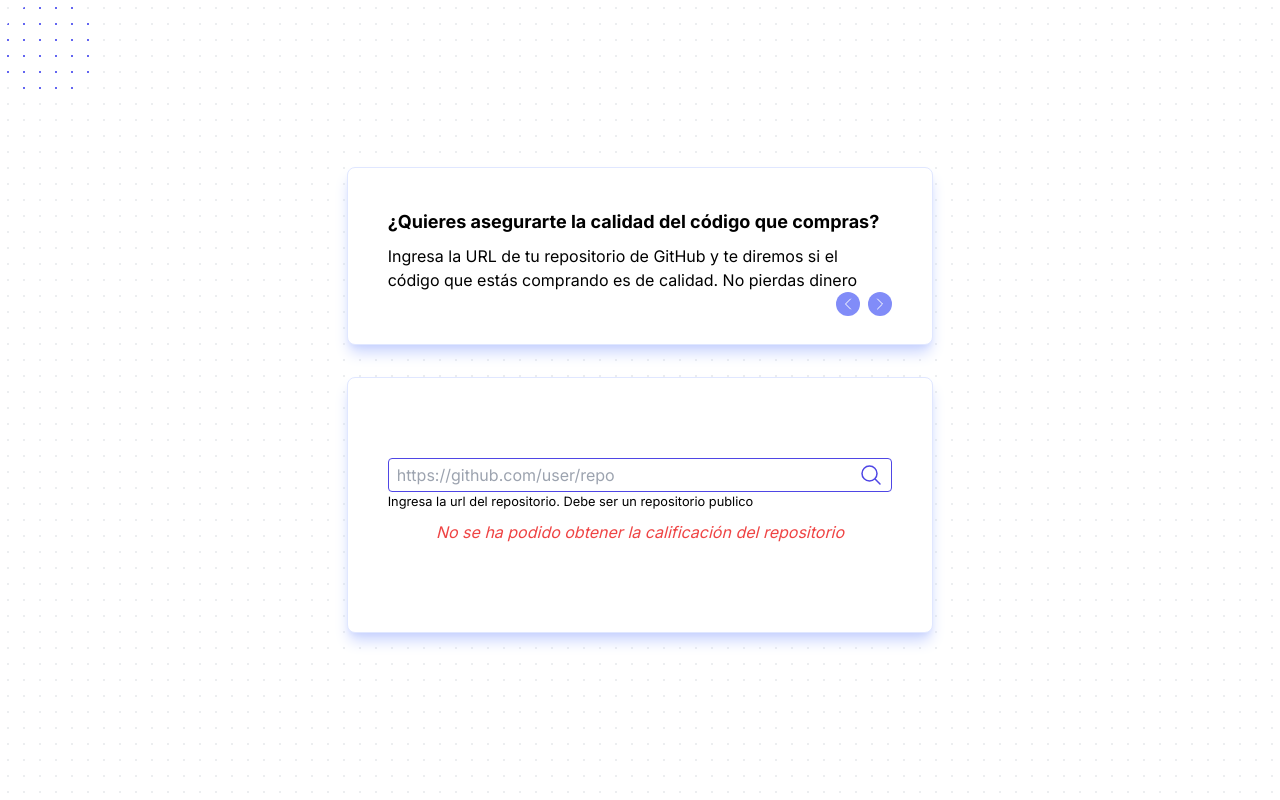
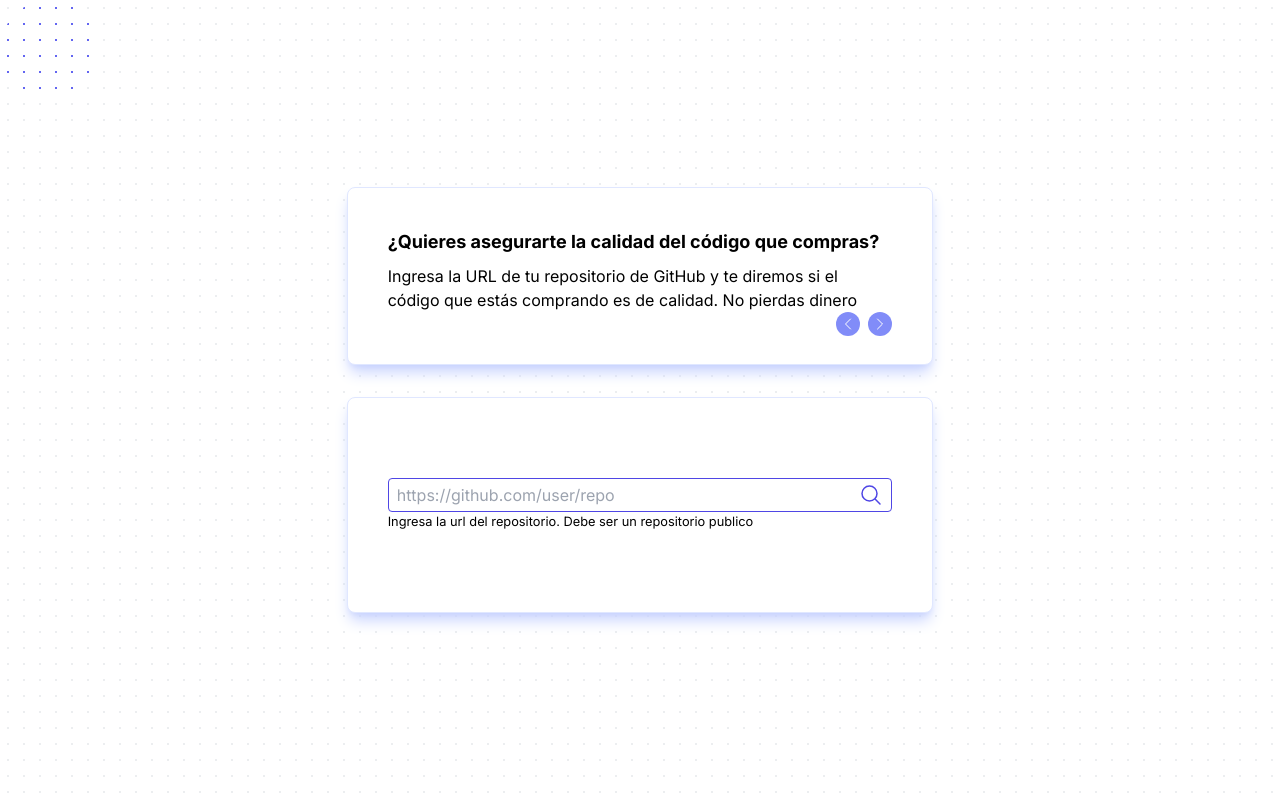
Before and after one commit to yocxy2/check-repo-ia, a Next.js app: page / in a window 1280 px wide. Built offline with nearby package versions, Linux system fonts and the light colour scheme.

Commit message:
error blank

```diff
--- a/src/app/page.tsx
+++ b/src/app/page.tsx
@@ -27,7 +27,7 @@ export default function Page() {
                 setError(ERROR.NOT_FOUND_DESC)
                 break;
             default:
-                setError(ERROR.NOT_RATE_DESC)
+                setError("")
                 break;
         }
     },[paramNames])
```
